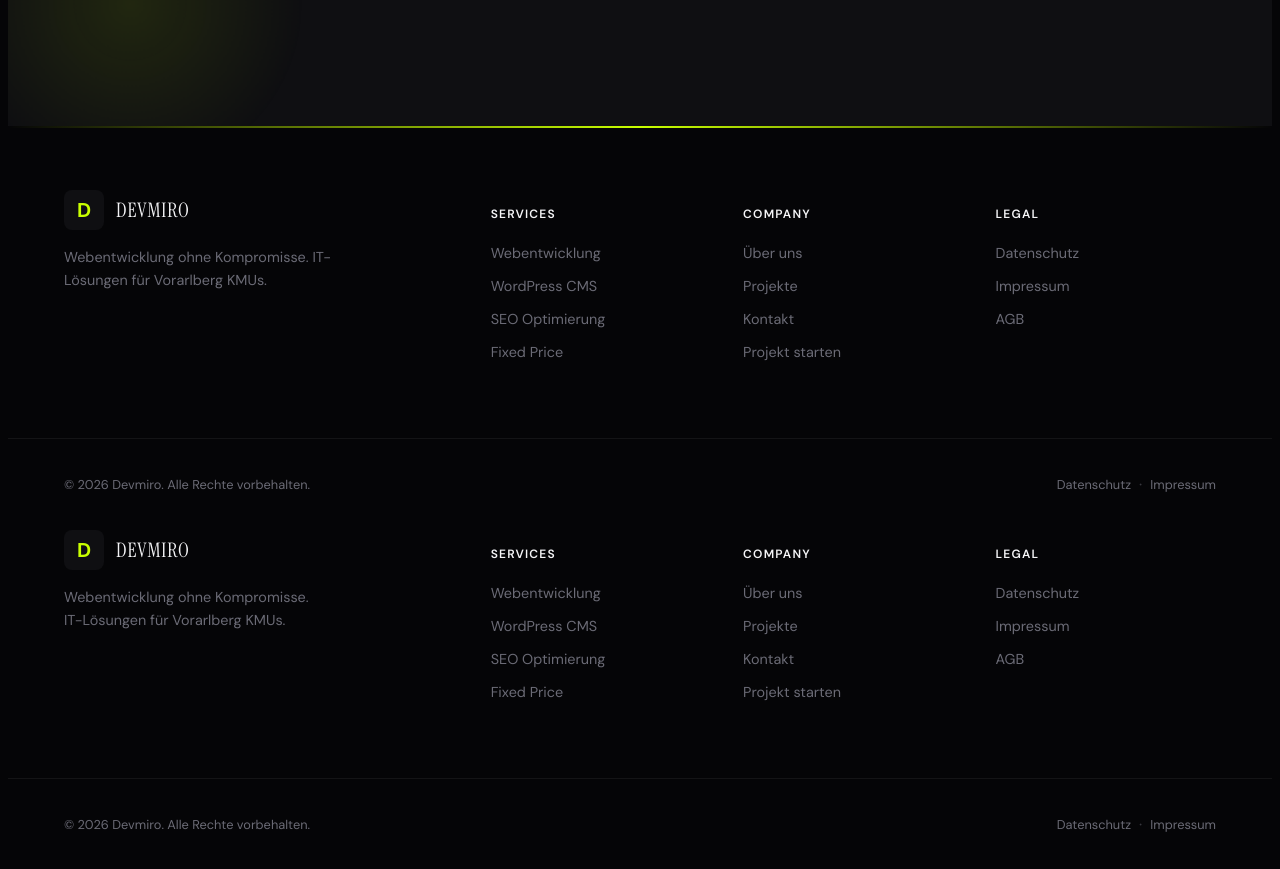
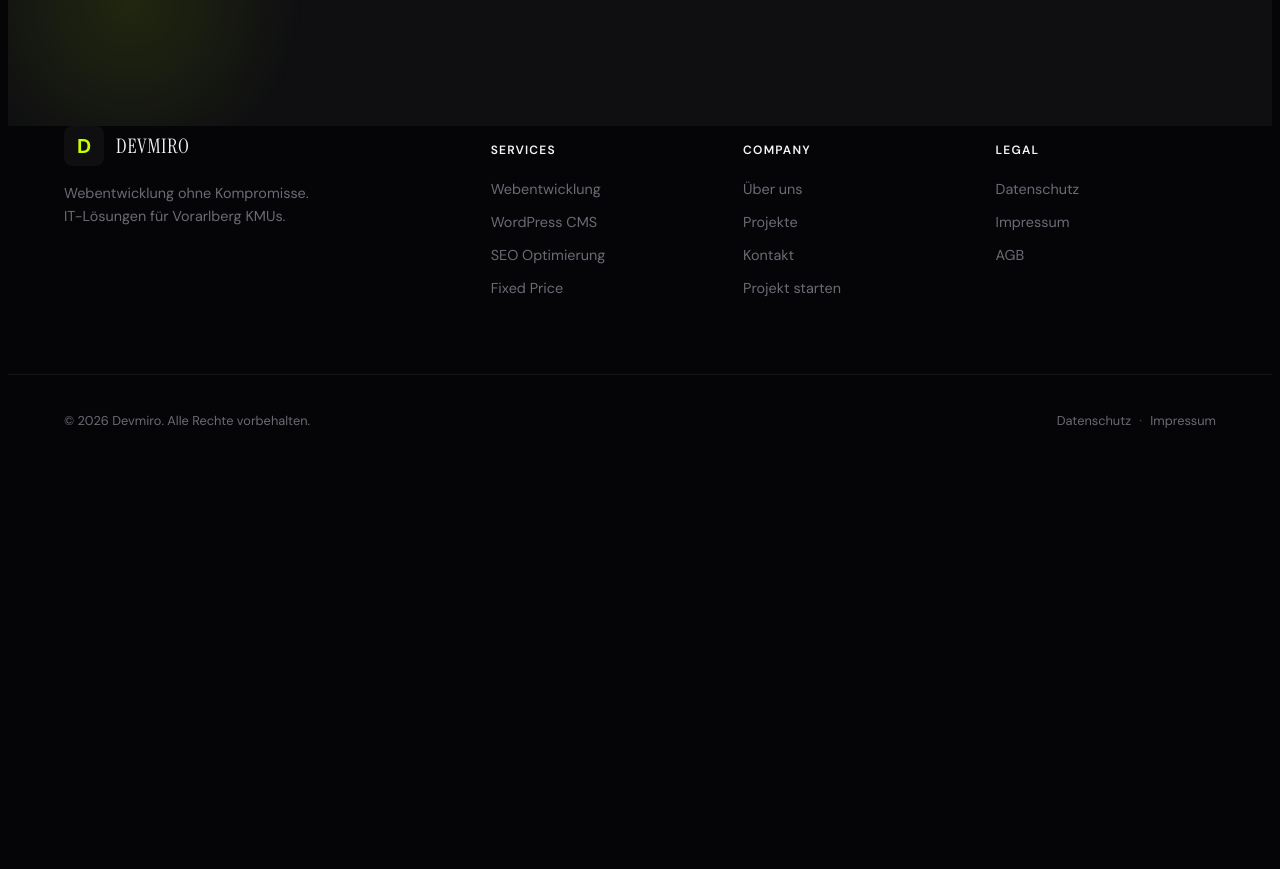
Before and after one commit to devorsomething/devmiro-at, a Next.js app: page / in a window 1280 px wide. Shown: the part 7888-8757 px from the top of the page. After the commit the page ends 8362 px from the top, so only its background shows below. Built offline with nearby package versions, Linux system fonts and the light colour scheme.

Commit message:
fix: remove duplicate footer from page.tsx (Footer component in layout handles it)

```diff
--- a/app/page.tsx
+++ b/app/page.tsx
@@ -622,69 +622,6 @@ export default function HomePage() {
         </div>
       </section>
 
-      {/* ============================================
-          FOOTER
-          ============================================ */}
-      <footer className="footer">
-        <div className="footer-gradient-line" />
-        <div className="container-max footer-inner">
-          {/* Brand Column */}
-          <div className="footer-brand">
-            <div className="footer-logo">
-              <svg width="40" height="40" viewBox="0 0 100 100">
-                <rect width="100" height="100" rx="20" fill="var(--graphite)"/>
-                <text x="50" y="68" textAnchor="middle" fontSize="50" fontWeight="bold" fill="var(--electric)">D</text>
-              </svg>
-              <span className="footer-logo-text">DEVMIRO</span>
-            </div>
-            <p className="footer-tagline">Webentwicklung ohne Kompromisse. IT-Lösungen für Vorarlberg KMUs.</p>
-          </div>
-
-          {/* Navigation Columns */}
-          <div className="footer-nav-grid">
-            <div className="footer-nav-column">
-              <h4 className="footer-nav-title">Services</h4>
-              <ul className="footer-nav-list">
-                <li><a href="/services">Webentwicklung</a></li>
-                <li><a href="/services">WordPress CMS</a></li>
-                <li><a href="/services">SEO Optimierung</a></li>
-                <li><a href="/fixed-price">Fixed Price</a></li>
-              </ul>
-            </div>
-
-            <div className="footer-nav-column">
-              <h4 className="footer-nav-title">Company</h4>
-              <ul className="footer-nav-list">
-                <li><a href="/about">Über uns</a></li>
-                <li><a href="/projects">Projekte</a></li>
-                <li><a href="/kontakt">Kontakt</a></li>
-                <li><a href="/start">Projekt starten</a></li>
-              </ul>
-            </div>
-
-            <div className="footer-nav-column">
-              <h4 className="footer-nav-title">Legal</h4>
-              <ul className="footer-nav-list">
-                <li><a href="/datenschutz">Datenschutz</a></li>
-                <li><a href="/impressum">Impressum</a></li>
-                <li><a href="/agb">AGB</a></li>
-              </ul>
-            </div>
-          </div>
-        </div>
-
-        {/* Bottom Bar */}
-        <div className="footer-bottom">
-          <div className="container-max footer-bottom-inner">
-            <p className="footer-copyright">© 2026 Devmiro. Alle Rechte vorbehalten.</p>
-            <div className="footer-links">
-              <a href="/datenschutz">Datenschutz</a>
-              <span className="footer-link-divider">·</span>
-              <a href="/impressum">Impressum</a>
-            </div>
-          </div>
-        </div>
-      </footer>
     </>
   );
 }
```
